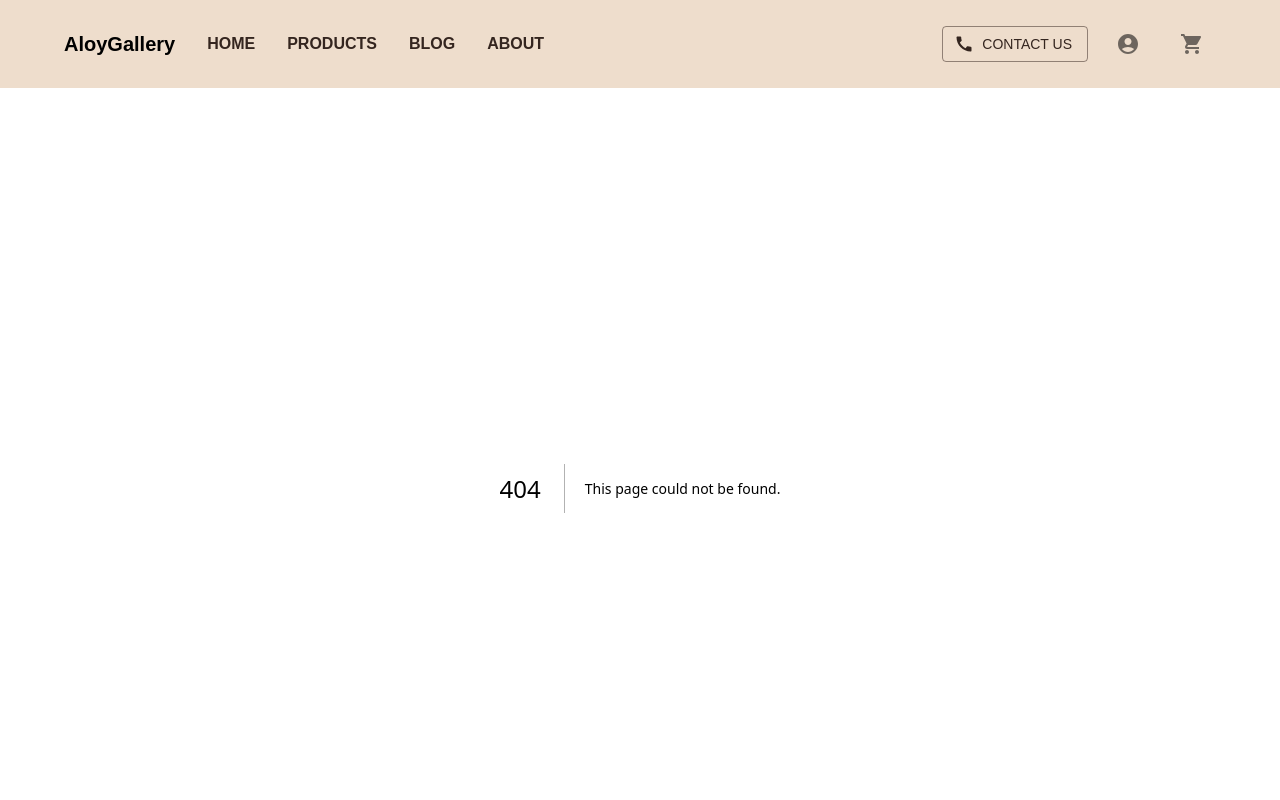
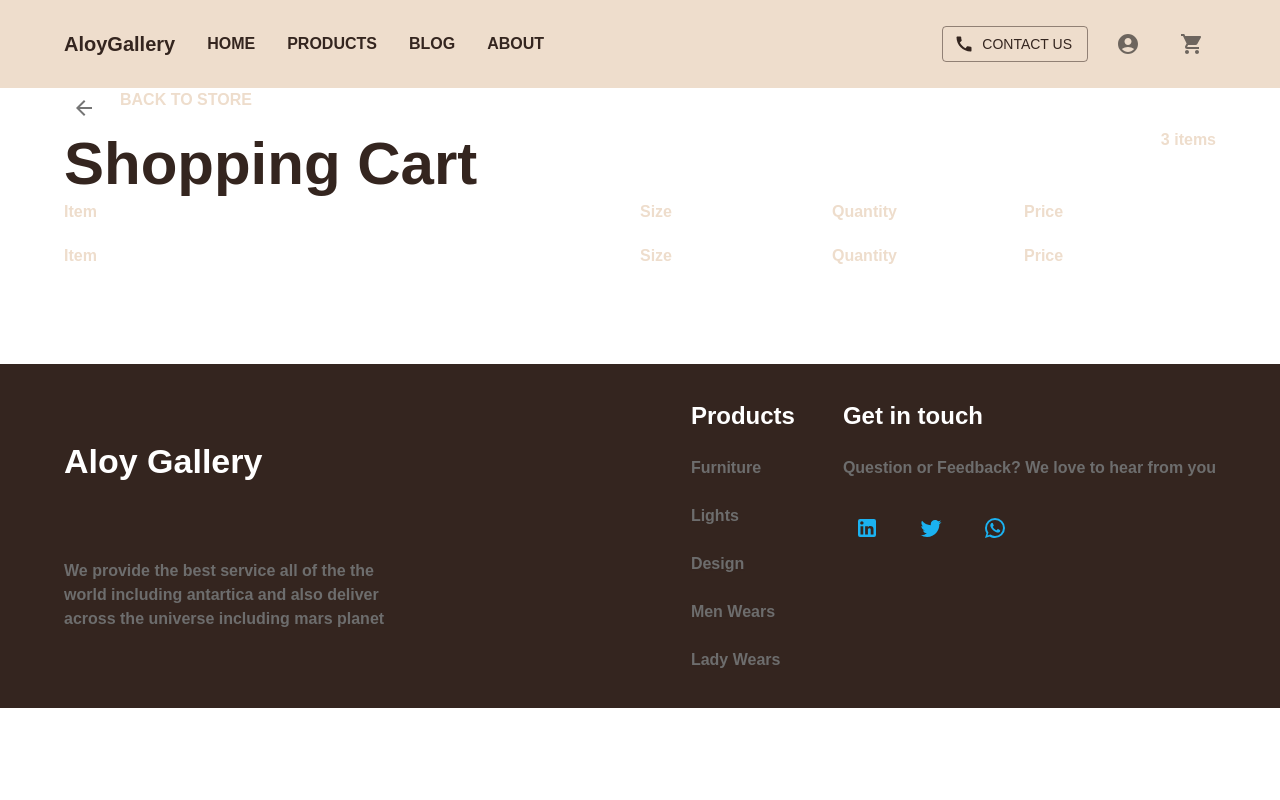
Before and after one commit to alamadrid01/e-commerce, a Next.js app: page /cart in a window 1280 px wide. Before the commit this address had no page. Shown: the top 800 px of the page. Built offline with nearby package versions, Linux system fonts and the light colour scheme.

Commit message:
Feat: Modified the product details page and Created the cart components

```diff
--- a/pages/api/hello.ts
+++ /dev/null
@@ -1,14 +0,0 @@
-// Next.js API route support: https://nextjs.org/docs/api-routes/introduction
-import type { NextApiRequest, NextApiResponse } from 'next'
-
-type Data = {
-  name: string,
-  age?: number
-}
-
-export default function handler(
-  req: NextApiRequest,
-  res: NextApiResponse<Data>
-) {
-  res.status(200).json({ name: 'John Doe' })
-}
--- /dev/null
+++ b/pages/cart/index.tsx
@@ -0,0 +1,82 @@
+import React from 'react'
+import axios from 'axios'
+import loginImage from "../../public/login.jpg"
+import Router from 'next/router'
+import Link from 'next/link'
+
+import {
+  IconButton,
+  Typography,
+  Container,
+  Stack,
+  Button,
+  Paper,
+  Grid,
+  TextField,
+  Input,
+  FilledInput,
+  OutlinedInput,
+  InputLabel,
+  InputAdornment,
+  FormHelperText,
+  FormControl,
+  Box
+} from "@mui/material";
+import { ArrowBack } from '@mui/icons-material'
+
+const Cart = () => {
+  return (
+    <Box>
+        <Container maxWidth="lg">
+           <Stack direction = 'row' spacing={2}>
+           <IconButton>
+                <ArrowBack />
+            </IconButton>
+         <Typography  variant = "body1" sx={{fontWeight: '600', color: "grey.300"}} >BACK TO STORE</Typography>
+           </Stack>
+           <Stack direction="row" justifyContent="space-between">
+        <Typography
+          align="center"
+          variant="h2"
+          color="text.secondary"
+          sx={{ fontWeight: "600" }}
+          >
+          Shopping Cart
+        </Typography>
+        <Typography  variant = "body1" sx={{fontWeight: '600', color: "grey.300"}} >3 items</Typography>
+            </Stack>
+
+            <Grid container sx={{mb: '20px'}}>
+                <Grid item xs={6}>
+        <Typography  variant = "body1" sx={{fontWeight: '600', color: "grey.300"}} >Item</Typography>
+                </Grid>
+                <Grid item xs={2}>
+        <Typography  variant = "body1" sx={{fontWeight: '600', color: "grey.300"}} >Size</Typography>
+                </Grid>
+                <Grid item xs={2}>
+        <Typography  variant = "body1" sx={{fontWeight: '600', color: "grey.300"}} >Quantity</Typography>
+                </Grid>
+                <Grid item xs={2}>
+        <Typography  variant = "body1" sx={{fontWeight: '600', color: "grey.300"}} >Price</Typography>
+                </Grid>
+            </Grid>
+            <Grid container sx={{mb: '20px'}}>
+                <Grid item xs={6}>
+        <Typography  variant = "body1" sx={{fontWeight: '600', color: "grey.300"}} >Item</Typography>
+                </Grid>
+                <Grid item xs={2}>
+        <Typography  variant = "body1" sx={{fontWeight: '600', color: "grey.300"}} >Size</Typography>
+                </Grid>
+                <Grid item xs={2}>
+        <Typography  variant = "body1" sx={{fontWeight: '600', color: "grey.300"}} >Quantity</Typography>
+                </Grid>
+                <Grid item xs={2}>
+        <Typography  variant = "body1" sx={{fontWeight: '600', color: "grey.300"}} >Price</Typography>
+                </Grid>
+            </Grid>
+        </Container>
+    </Box>
+  )
+}
+
+export default Cart
```
Also changed, not shown: pages/product/[productId].tsx (+60 -4 lines).
